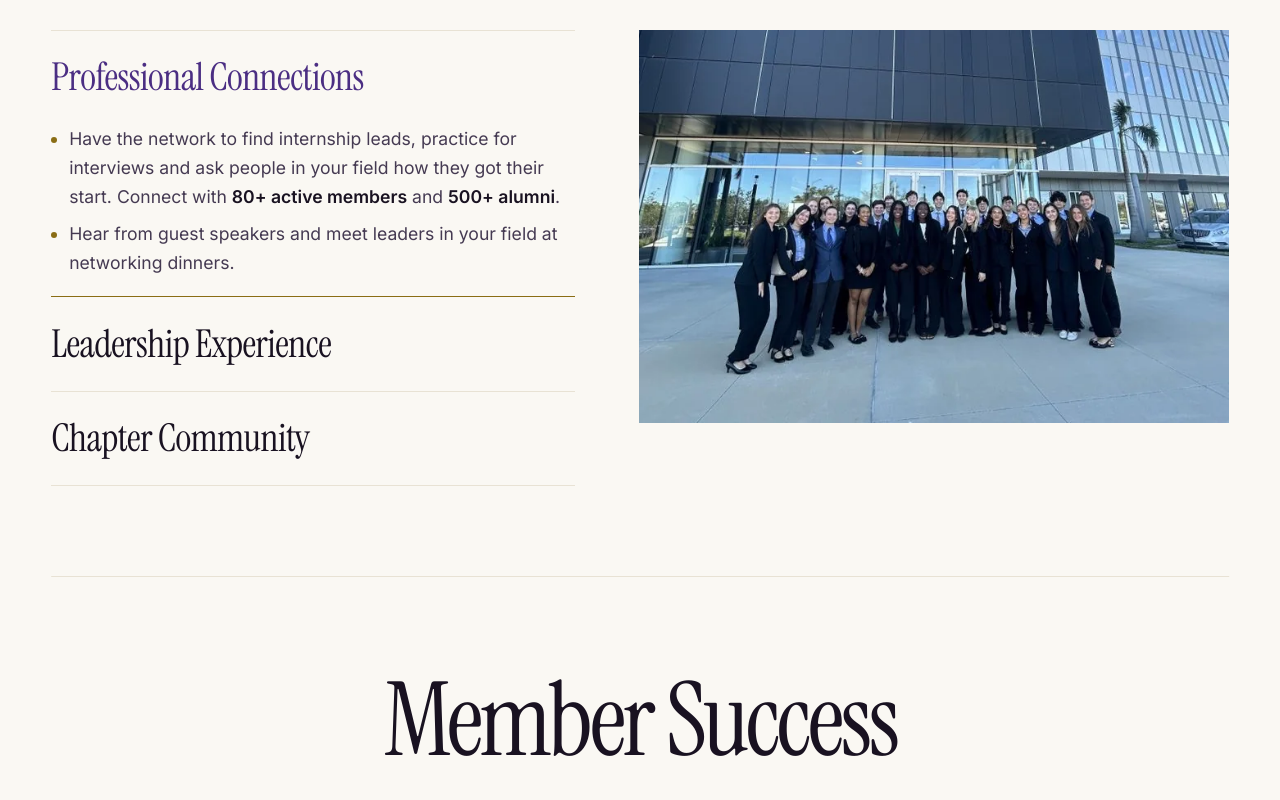
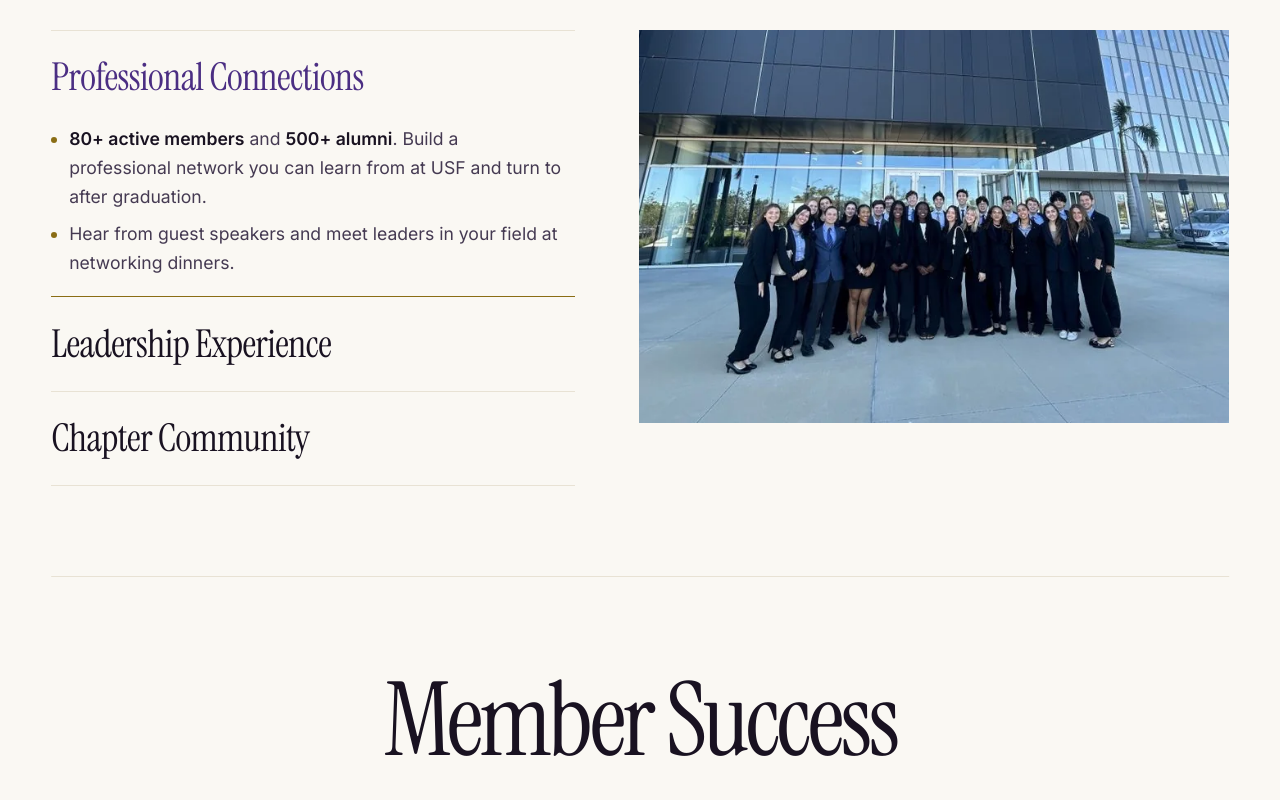
Before and after one commit to Chasebarn/pct-zeta-rho, a website: page v2/index.html in a window 1280 px wide. Shown: the part 860-1660 px from the top of the page. Drawn offline with Linux system fonts and the light colour scheme.

Commit message:
Lead with the size of the chapter network

```diff
--- a/v2/index.html
+++ b/v2/index.html
@@ -719,7 +719,7 @@
         </h2>
         <div class="grow__panel" id="grow-p1" role="region" aria-labelledby="grow-b1">
           <ul class="grow__say">
-            <li>Have the network to find internship leads, practice for interviews and ask people in your field how they got their start. Connect with <strong>80+ active members</strong> and <strong>500+ alumni</strong>.</li>
+            <li><strong>80+ active members</strong> and <strong>500+ alumni</strong>. Build a professional network you can learn from at USF and turn to after graduation.</li>
             <li>Hear from guest speakers and meet leaders in your field at networking dinners.</li>
           </ul>
           <figure class="grow__fig" id="grow-f1" aria-labelledby="grow-b1">
```
Also changed, not shown: v2/parts/02-grow.html (+1 -1 lines).
